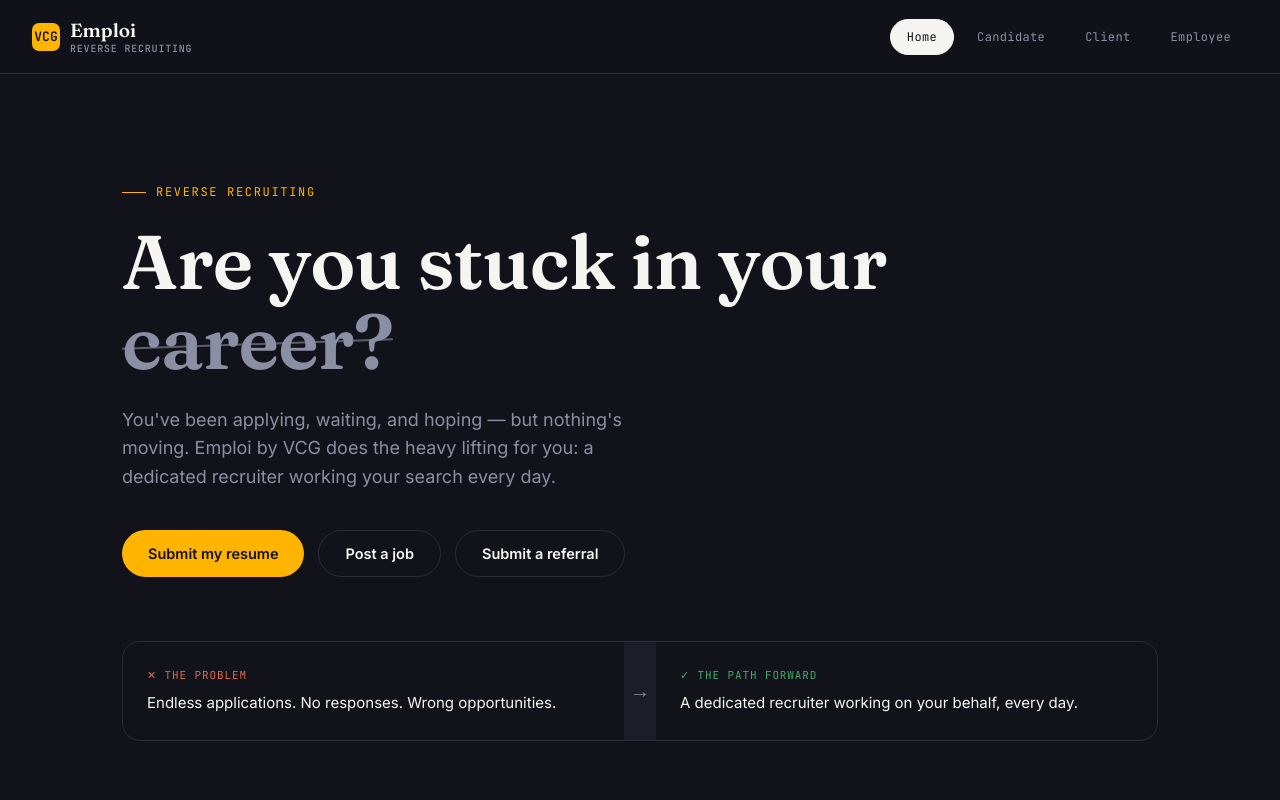
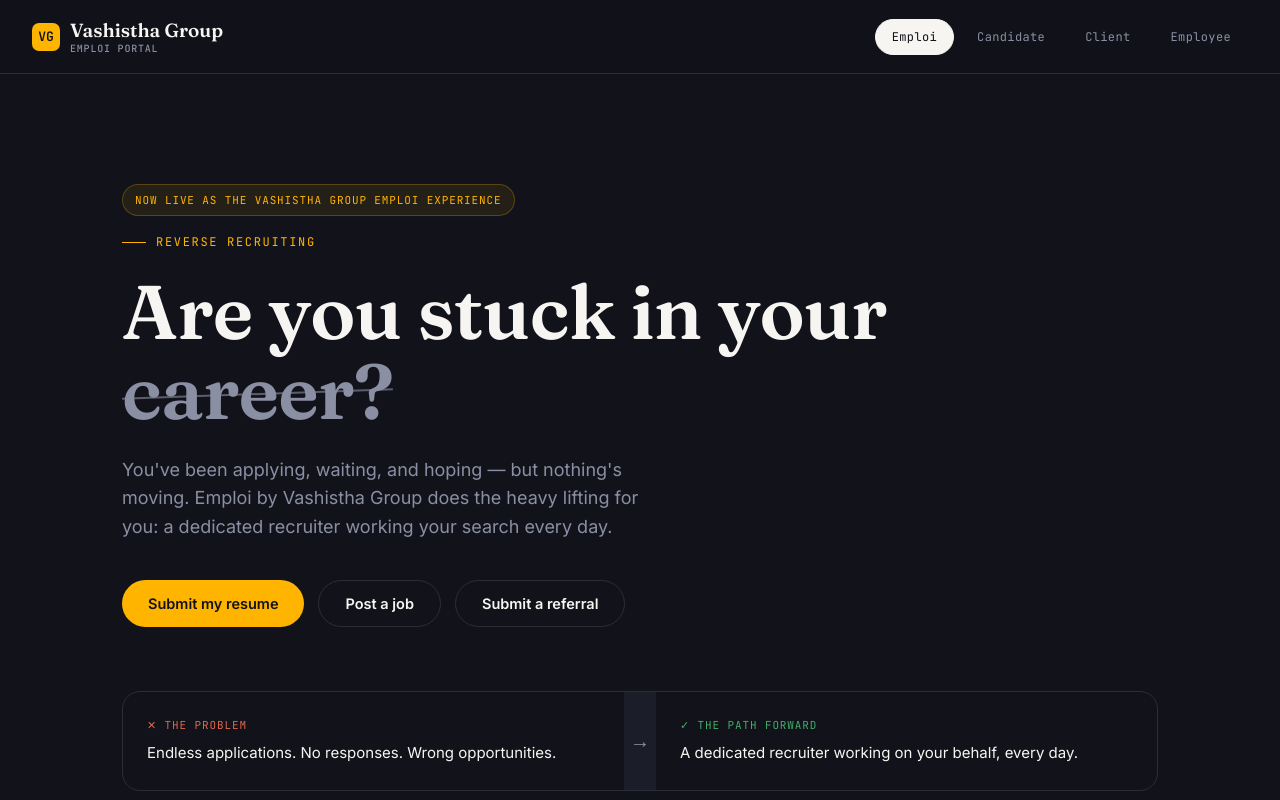
Before and after one commit to vashisthagroup/VCG2026, a plain HTML site: page index.html in a window 1280 px wide. Shown: the top 800 px of the page. Drawn offline with Linux system fonts and the light colour scheme.

Commit message:
Update Emploi page branding for Vashistha Group

```diff
--- a/index.html
+++ b/index.html
@@ -82,6 +82,7 @@
   }
   .eyebrow::before{content:""; width:24px; height:1px; background:var(--amber);}
   .hero h1{font-size:clamp(40px,6vw,76px); max-width:780px;}
+  .hero .hero-badge{display:inline-flex; align-items:center; gap:8px; padding:8px 12px; border:1px solid rgba(255,180,0,0.25); border-radius:999px; background:rgba(255,180,0,0.08); color:var(--amber); font-family:'JetBrains Mono',monospace; font-size:11px; letter-spacing:0.08em; text-transform:uppercase; margin-bottom:18px;}
   .hero h1 .strike{position:relative; color:var(--slate);}
   .hero h1 .strike::after{
     content:""; position:absolute; left:0; right:0; top:52%; height:2px; background:var(--slate); opacity:.6;
@@ -222,11 +223,11 @@
 
 <div class="topbar">
   <div class="brand">
-    <div class="mark">VCG</div>
-    <div>Emploi<div class="sub">Reverse Recruiting</div></div>
+    <div class="mark">VG</div>
+    <div>Vashistha Group<div class="sub">Emploi Portal</div></div>
   </div>
   <div class="nav-links">
-    <button class="nav-btn active" data-view="home">Home</button>
+    <button class="nav-btn active" data-view="home">Emploi</button>
     <button class="nav-btn" data-view="candidate">Candidate</button>
     <button class="nav-btn" data-view="client">Client</button>
     <button class="nav-btn" data-view="employee">Employee</button>
@@ -236,9 +237,10 @@
 <!-- ============ HOME ============ -->
 <section class="portal-section active" id="view-home">
   <div class="hero">
+    <div class="hero-badge">Now live as the Vashistha Group Emploi experience</div>
     <div class="eyebrow">Reverse Recruiting</div>
     <h1>Are you stuck in your <span class="strike">career?</span></h1>
-    <p class="lede">You've been applying, waiting, and hoping — but nothing's moving. Emploi by VCG does the heavy lifting for you: a dedicated recruiter working your search every day.</p>
+    <p class="lede">You've been applying, waiting, and hoping — but nothing's moving. Emploi by Vashistha Group does the heavy lifting for you: a dedicated recruiter working your search every day.</p>
     <div class="hero-cta">
       <button class="btn btn-primary" data-view="candidate">Submit my resume</button>
       <button class="btn btn-ghost" data-view="client">Post a job</button>
```
